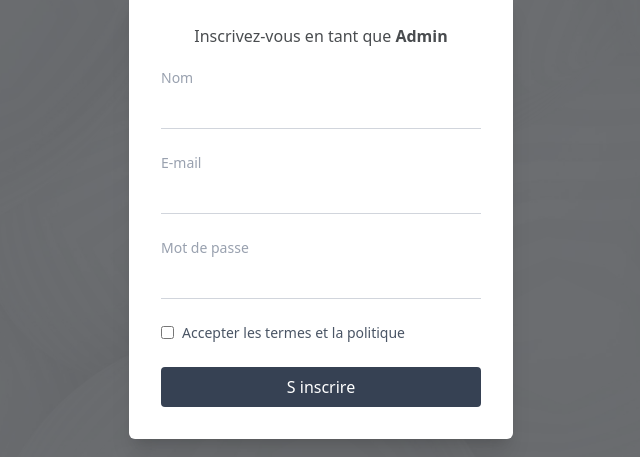
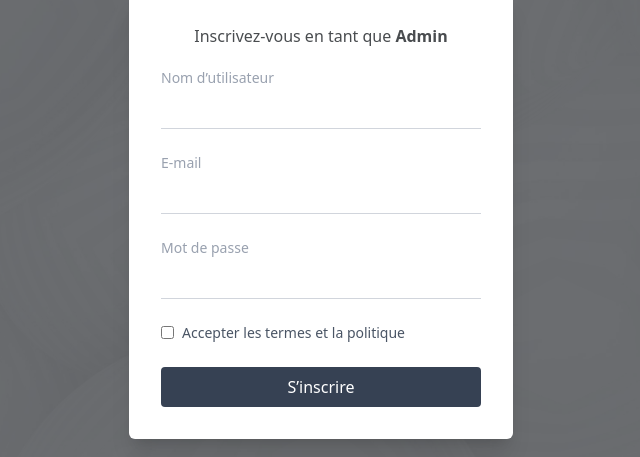
Before and after one commit to sene1901/django_hotel, a React (Vite) app: page /register in a window 1280 px wide. Shown: the part 187-644 px from the top of the page, without its empty margins (319-959 px from the left). Built offline with nearby package versions, Linux system fonts and the light colour scheme.

Commit message:
update register

```diff
--- a/src/pages/Register.jsx
+++ b/src/pages/Register.jsx
@@ -1,3 +1,148 @@
+// import React, { useState } from "react";
+// import { Link, useNavigate } from "react-router-dom";
+// import AuthLayout from "../components/AuthLayout";
+// import { register } from "../api/api";
+
+// const Register = () => {
+//   const navigate = useNavigate();
+
+//   const [formData, setFormData] = useState({
+//     username: "",
+//     email: "",
+//     password: "",
+//   });
+//   const [error, setError] = useState("");
+
+
+//   const handleChange = (e) => {
+//     setFormData({
+//       ...formData,
+//       [e.target.name]: e.target.value,
+//     });
+//   };
+
+//   const handleSubmit = async (e) => {
+//   e.preventDefault();
+//   setError(""); // reset erreur
+
+//   try {
+//     await register(formData);
+//     alert("Inscription réussie !");
+//     navigate("/");
+//   } catch (error) {
+//     console.log("ERREUR Django :", error.response?.data);
+
+//     const data = error.response?.data;
+
+//     if (data?.username) {
+//       setError(data.username[0]);
+//     } else if (data?.email) {
+//       setError(data.email[0]);
+//     } else if (data?.password) {
+//       setError(data.password[0]);
+//     } else {
+//       setError("Erreur lors de l'inscription");
+//     }
+//   }
+// };
+
+
+//   return (
+//     <AuthLayout>
+//       {/* Logo */}
+//       <div className="mb-5 text-center">
+//         <h1 className="text-white font-bold tracking-wide text-lg">
+//           RED PRODUCT
+//         </h1>
+//       </div>
+
+//       {/* Form container */}
+//       <div className="w-full bg-white rounded-md shadow-xl p-6 sm:p-8 text-center">
+//         <h2 className="text-[#494C4F] mb-5 text-sm sm:text-base">
+//           Inscrivez-vous en tant que <span className="font-semibold">Admin</span>
+//         </h2>
+// {error && (
+//   <div className="mb-4 text-red-600 text-xs sm:text-sm text-center">
+//     {error}
+//   </div>
+// )}
+
+//         {/* Form */}
+//         <form className="space-y-6" onSubmit={handleSubmit}>
+//           {/* Nom */}
+//           <div className="text-left">
+//             <label className="block text-xs sm:text-sm text-gray-400 mb-1">
+//               Nom
+//             </label>
+//             <input
+//               type="text"
+//               name="username"
+//               value={formData.username}
+//               onChange={handleChange}
+//               className="w-full border-0 border-b border-gray-300 py-2 text-sm focus:outline-none focus:border-gray-700"
+//               required
+//             />
+//           </div>
+
+//           {/* Email */}
+//           <div className="text-left">
+//             <label className="block text-xs sm:text-sm text-gray-400 mb-1">
+//               E-mail
+//             </label>
+//             <input
+//               type="email"
+//               name="email"
+//               value={formData.email}
+//               onChange={handleChange}
+//               className="w-full border-0 border-b border-gray-300 py-2 text-sm focus:outline-none focus:border-gray-700"
+//               required
+//             />
+//           </div>
+
+//           {/* Password */}
+//           <div className="text-left">
+//             <label className="block text-xs sm:text-sm text-gray-400 mb-1">
+//               Mot de passe
+//             </label>
+//             <input
+//               type="password"
+//               name="password"
+//               value={formData.password}
+//               onChange={handleChange}
+//               className="w-full border-0 border-b border-gray-300 py-2 text-sm focus:outline-none focus:border-gray-700"
+//               required
+//             />
+//           </div>
+
+//           {/* Terms */}
+//           <div className="flex items-center text-xs sm:text-sm text-gray-600">
+//             <input type="checkbox" className="mr-2 accent-gray-800" required />
+//             Accepter les termes et la politique
+//           </div>
+
+//           {/* Button */}
+//           <button
+//             type="submit"
+//             className="w-full bg-gray-700 text-white py-2 rounded hover:bg-gray-800 transition text-sm sm:text-base"
+//           >
+//             S inscrire
+//           </button>
+//         </form>
+//       </div>
+
+//       {/* Footer link */}
+//       <div className="mt-6 text-xs sm:text-sm text-white text-center">
+//         Vous avez déjà un compte ?{" "}
+//         <Link to="/" className="text-yellow-500 hover:underline">
+//           Se connecter
+//         </Link>
+//       </div>
+//     </AuthLayout>
+//   );
+// };
+
+// export default Register;
+
 import React, { useState } from "react";
 import { Link, useNavigate } from "react-router-dom";
 import AuthLayout from "../components/AuthLayout";
@@ -11,8 +156,9 @@ const Register = () => {
     email: "",
     password: "",
   });
+
   const [error, setError] = useState("");
-
+  const [loading, setLoading] = useState(false);
 
   const handleChange = (e) => {
     setFormData({
@@ -23,29 +169,37 @@ const Register = () => {
 
   const handleSubmit = async (e) => {
     e.preventDefault();
-  setError(""); // reset erreur
+    setError("");
+    setLoading(true);
 
     try {
       await register(formData);
-    alert("Inscription réussie !");
+
+      alert(
+        "Inscription réussie 🎉\nVeuillez vérifier votre email pour activer votre compte."
+      );
+
       navigate("/");
-  } catch (error) {
-    console.log("ERREUR Django :", error.response?.data);
+    } catch (err) {
+      console.log("Erreur Django :", err.response?.data);
 
-    const data = error.response?.data;
+      const data = err.response?.data;
 
-    if (data?.username) {
+      if (data?.email) {
+        setError(data.email[0]);
+      } else if (data?.username) {
         setError(data.username[0]);
-    } else if (data?.email) {
-      setError(data.email[0]);
       } else if (data?.password) {
         setError(data.password[0]);
+      } else if (data?.non_field_errors) {
+        setError(data.non_field_errors[0]);
       } else {
         setError("Erreur lors de l'inscription");
       }
+    } finally {
+      setLoading(false);
     }
   };
-
 
   return (
     <AuthLayout>
@@ -61,6 +215,7 @@ const Register = () => {
         <h2 className="text-[#494C4F] mb-5 text-sm sm:text-base">
           Inscrivez-vous en tant que <span className="font-semibold">Admin</span>
         </h2>
+
         {error && (
           <div className="mb-4 text-red-600 text-xs sm:text-sm text-center">
             {error}
@@ -69,10 +224,10 @@ const Register = () => {
 
         {/* Form */}
         <form className="space-y-6" onSubmit={handleSubmit}>
-          {/* Nom */}
+          {/* Username */}
           <div className="text-left">
             <label className="block text-xs sm:text-sm text-gray-400 mb-1">
-              Nom
+              Nom d’utilisateur
             </label>
             <input
               type="text"
@@ -111,6 +266,7 @@ const Register = () => {
               onChange={handleChange}
               className="w-full border-0 border-b border-gray-300 py-2 text-sm focus:outline-none focus:border-gray-700"
               required
+              minLength={8}
             />
           </div>
 
@@ -123,9 +279,10 @@ const Register = () => {
           {/* Button */}
           <button
             type="submit"
-            className="w-full bg-gray-700 text-white py-2 rounded hover:bg-gray-800 transition text-sm sm:text-base"
+            disabled={loading}
+            className="w-full bg-gray-700 text-white py-2 rounded hover:bg-gray-800 transition text-sm sm:text-base disabled:opacity-50"
           >
-            S inscrire
+            {loading ? "Inscription..." : "S’inscrire"}
           </button>
         </form>
       </div>
```
Lines whose indentation alone changed are shown as unchanged.
